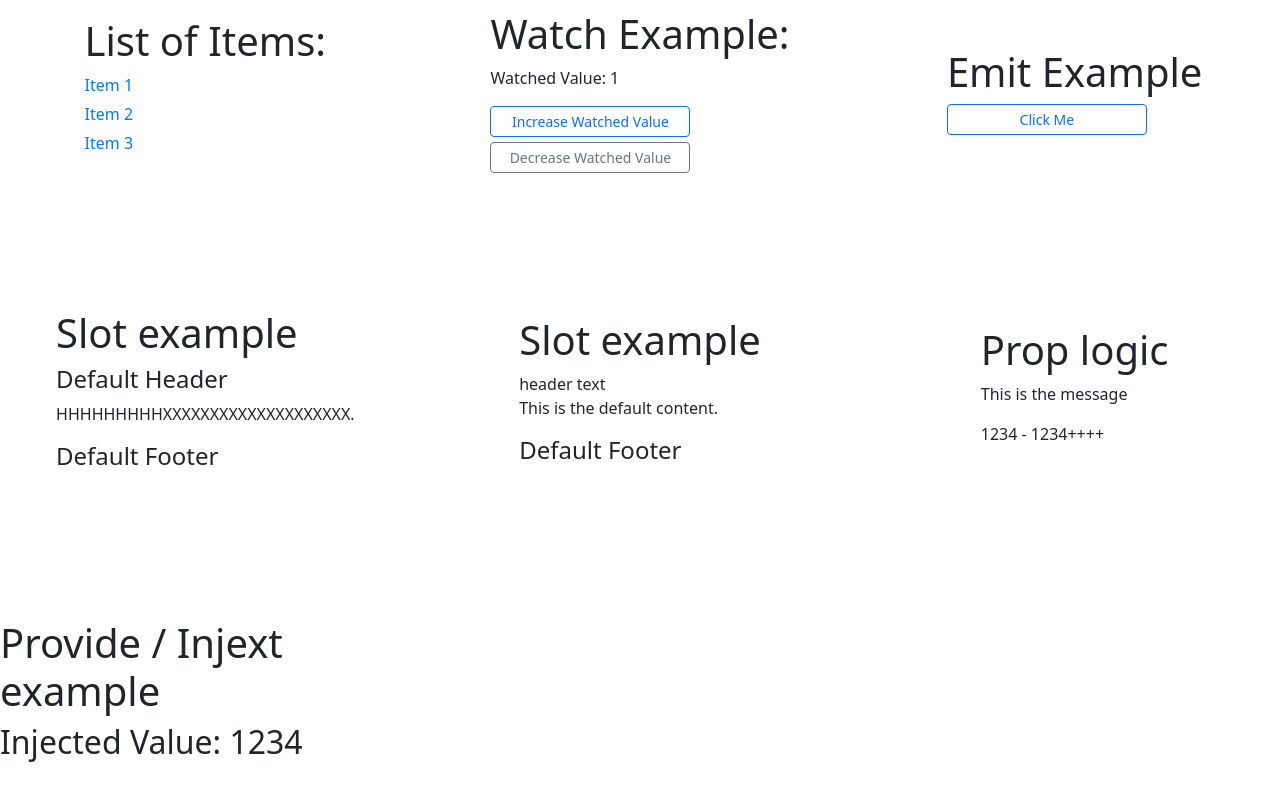
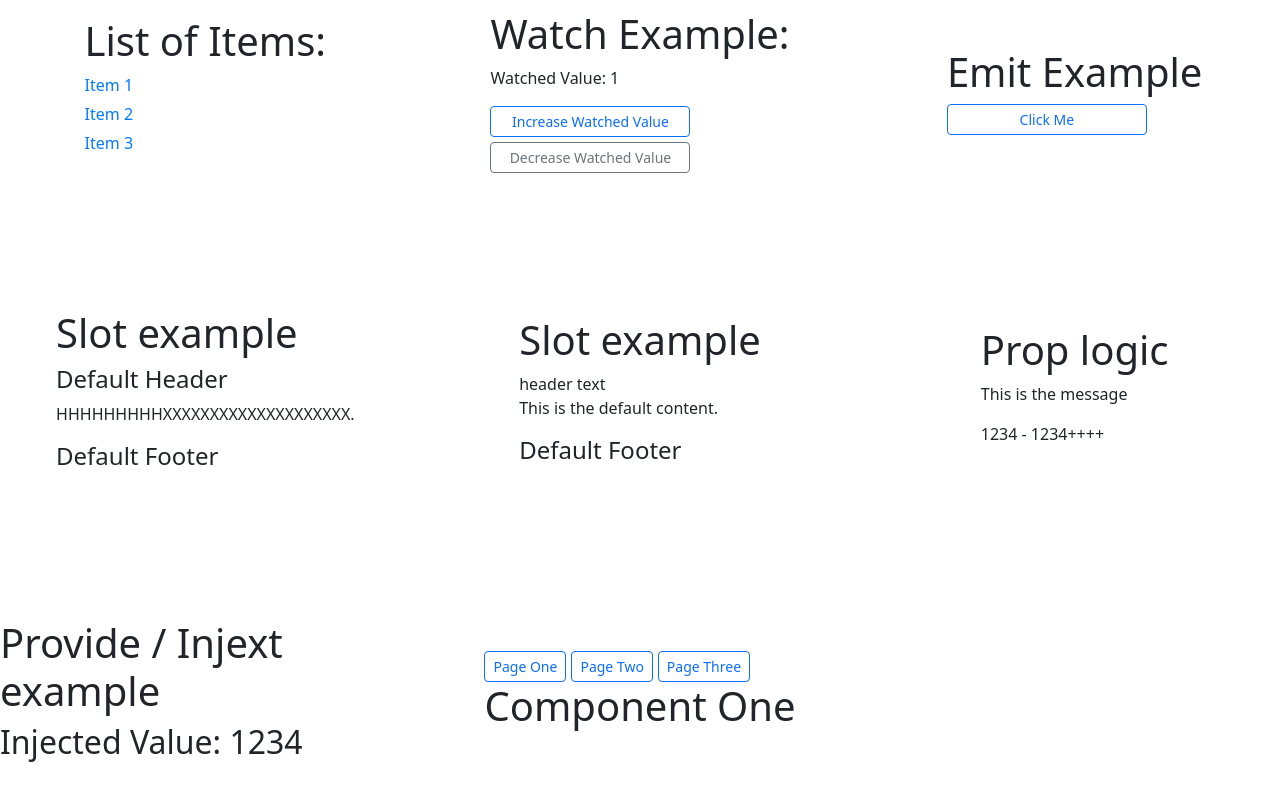
Before and after one commit to magicholic/vue_test_01, a Vue app: page / in a window 1280 px wide. Shown: the part 356-1156 px from the top of the page. Built offline with nearby package versions, Linux system fonts and the light colour scheme.

Commit message:
add route logic

```diff
--- a/src/App.vue
+++ b/src/App.vue
@@ -9,6 +9,7 @@ import EmitExample from './components/EmitExample.vue'
 import SlotExample from './components/SlotExample.vue'
 import PropExample from './components/PropExample.vue'
 import FirstComp from './components/FirstComp.vue'
+import RoutesExample from './components/RoutesExample.vue'
 import 'bootstrap/dist/css/bootstrap.min.css'
 import 'bootstrap/dist/js/bootstrap.bundle.min.js'
 
@@ -54,6 +55,9 @@ provide('parentValue', 1234)
     <div class="cell col-12 col-md-6 col-lg-4">
       <FirstComp />
     </div>
+    <div class="cell col-12 col-md-6 col-lg-4">
+      <RoutesExample />
+    </div>
   </div>
 </template>
 
--- /dev/null
+++ b/src/components/RoutesComps/PageOne.vue
@@ -0,0 +1,5 @@
+<template>
+  <div>
+    <h1>Component One</h1>
+  </div>
+</template>
--- /dev/null
+++ b/src/components/RoutesComps/PageThree.vue
@@ -0,0 +1,5 @@
+<template>
+  <div>
+    <h1>Component Three</h1>
+  </div>
+</template>
--- /dev/null
+++ b/src/components/RoutesComps/PageTwo.vue
@@ -0,0 +1,5 @@
+<template>
+  <div>
+    <h1>Component Two</h1>
+  </div>
+</template>
--- /dev/null
+++ b/src/components/RoutesExample.vue
@@ -0,0 +1,30 @@
+<script setup>
+import PageOne from './RoutesComps/PageOne.vue';
+import PageTwo from './RoutesComps/PageTwo.vue';
+import PageThree from './RoutesComps/PageThree.vue';
+import { ref } from 'vue';
+
+const currentPage = ref(PageOne); // Default to PageOne, currentPage is a component reference not a string
+const pageChange = (pageComponent) => {
+  currentPage.value = pageComponent;
+};
+</script>
+
+<template>
+  <div>
+    <div>
+      <a class="btn btn-sm btn-outline-primary" href="javascript://" @click="pageChange(PageOne)">Page One</a>
+      <a class="btn btn-sm btn-outline-primary" href="javascript://" @click="pageChange(PageTwo)">Page Two</a>
+      <a class="btn btn-sm btn-outline-primary" href="javascript://" @click="pageChange(PageThree)">Page Three</a>
+    </div>
+    <div>
+      <component :is="currentPage" />
+    </div>
+  </div>
+</template>
+
+<style scoped>
+a {
+  margin-right: 5px;
+}
+</style>
```
